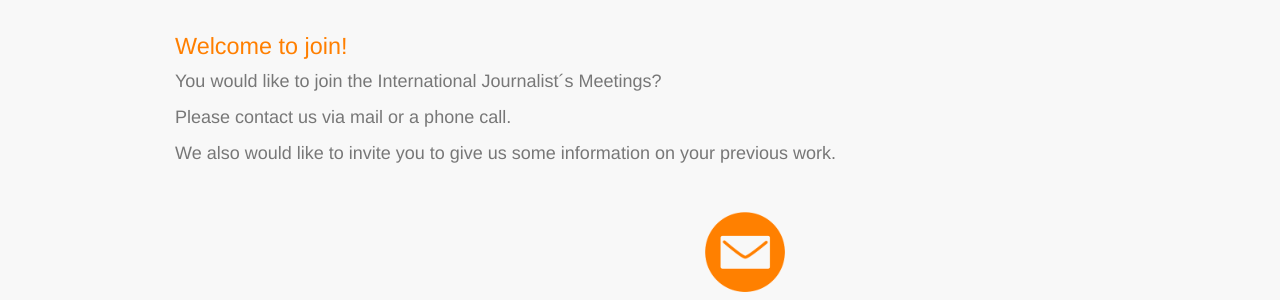
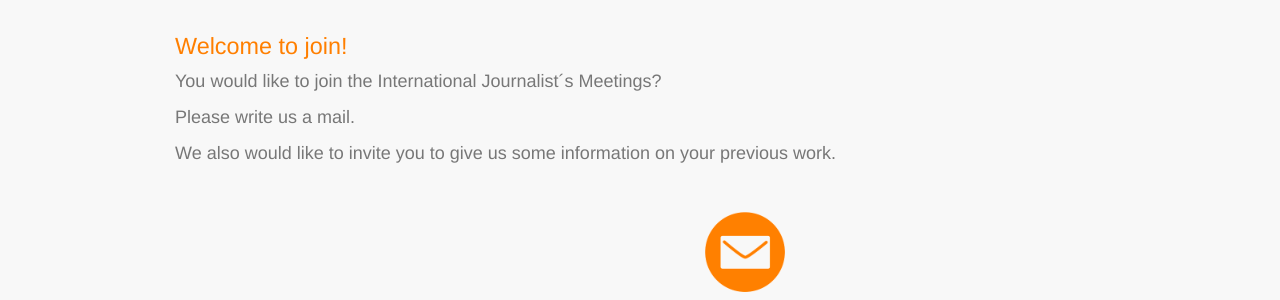
Before and after one commit to EIJC/TIJ, a Jekyll site: the page built from en.html, in a window 1280 px wide and 900 px high, scrolled down 1093 px. Shown: the part 153-453 px from the top of the window. Built offline with Jekyll 4.4.1, drawn with Linux system fonts in a browser that asks for light colours; nearby versions of some CDN libraries.

Commit message:
Update en.html

```diff
--- a/en.html
+++ b/en.html
@@ -81,7 +81,7 @@ language: en
  <div class="container">
        	<h1>Welcome to join!</h1>
        	<p class="text-justify">You would like to join the International Journalist´s Meetings?</p>
-       	<p class="text-justify">Please contact us via mail or a phone call. </p>
+       	<p class="text-justify">Please write us a mail. </p>
        	<p class="text-justify">We also would like to invite you to give us some information on your previous work.</p>
        	<p>&nbsp;</p>
 
```
